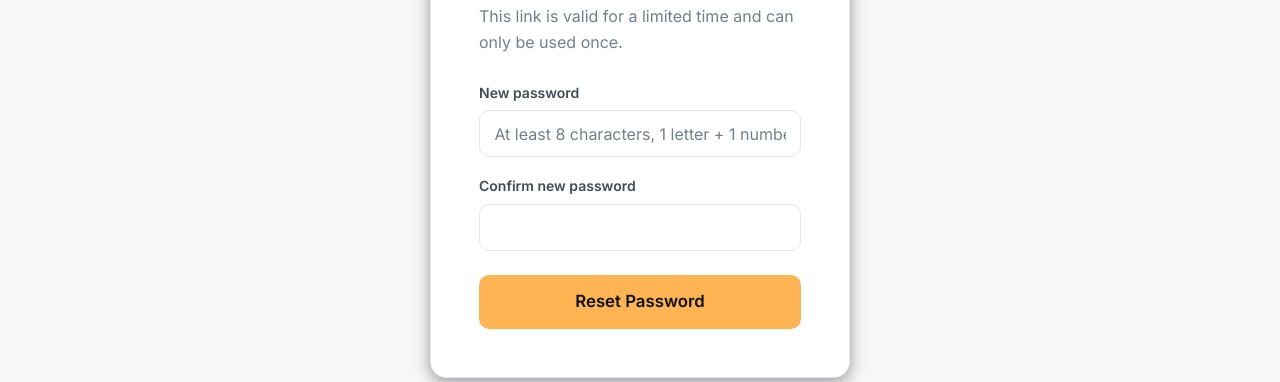
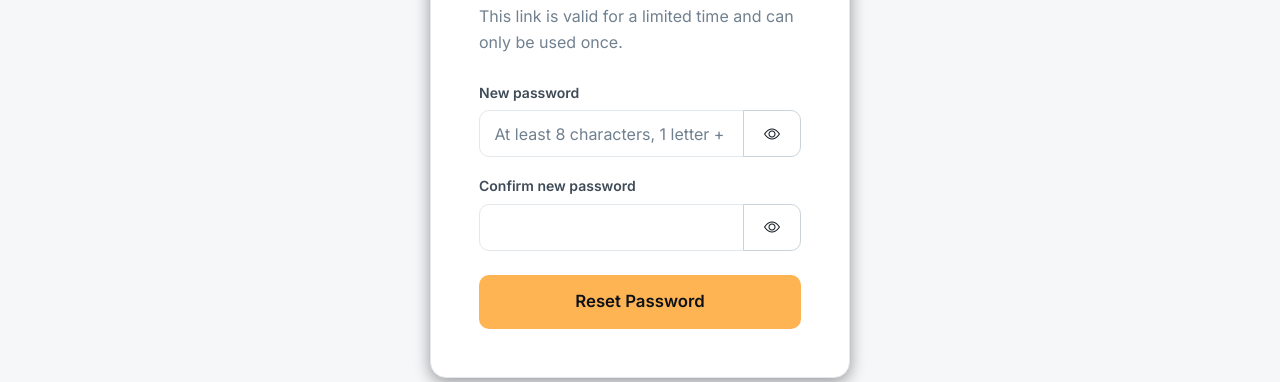
Before and after one commit to Ravindra1412/OSTutorLLM, a Flask app: page /reset-password/1 in a window 1280 px wide. Shown: the part 335-717 px from the top of the page. Run offline with Flask 3, Linux system fonts and the light colour scheme.

Commit message:
Add password visibility toggle to change password and reset password forms

```diff
--- a/app/templates/auth/reset_password.html
+++ b/app/templates/auth/reset_password.html
@@ -8,12 +8,22 @@
   {{ form.hidden_tag() }}
   <div class="mb-3">
     {{ form.password.label(class="form-label") }}
-    {{ form.password(class="form-control" + (" is-invalid" if form.password.errors else ""), placeholder="At least 8 characters, 1 letter + 1 number") }}
+    <div class="input-group">
+      {{ form.password(class="form-control" + (" is-invalid" if form.password.errors else ""), placeholder="At least 8 characters, 1 letter + 1 number") }}
+      <button class="btn btn-outline-accent" type="button" data-password-toggle aria-label="Toggle password visibility">
+        <i class="bi bi-eye"></i>
+      </button>
+    </div>
     {% for error in form.password.errors %}<div class="invalid-feedback d-block">{{ error }}</div>{% endfor %}
   </div>
   <div class="mb-4">
     {{ form.confirm_password.label(class="form-label") }}
-    {{ form.confirm_password(class="form-control" + (" is-invalid" if form.confirm_password.errors else "")) }}
+    <div class="input-group">
+      {{ form.confirm_password(class="form-control" + (" is-invalid" if form.confirm_password.errors else "")) }}
+      <button class="btn btn-outline-accent" type="button" data-password-toggle aria-label="Toggle password visibility">
+        <i class="bi bi-eye"></i>
+      </button>
+    </div>
     {% for error in form.confirm_password.errors %}<div class="invalid-feedback d-block">{{ error }}</div>{% endfor %}
   </div>
   <button type="submit" class="btn btn-accent w-100 btn-lg">Reset Password</button>
```
Also changed, not shown: app/templates/auth/change_password.html (+18 -3 lines).
